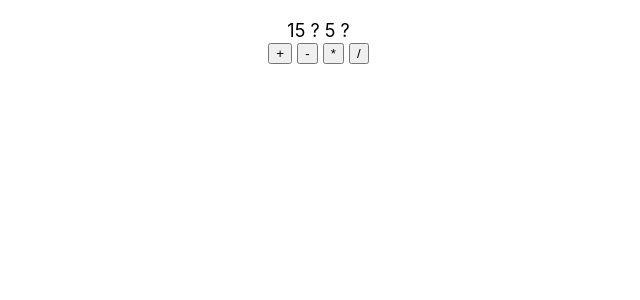
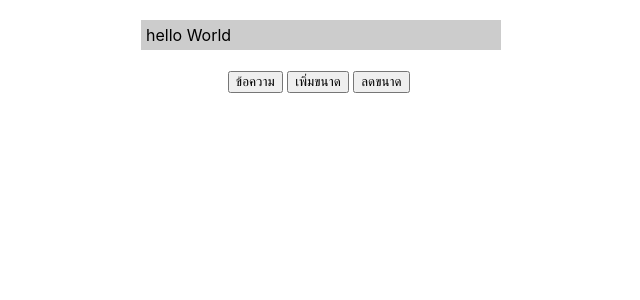
Before and after one commit to Pis2la/app1, a React (Create React App) app: page / in a window 1280 px wide. Shown: the top 300 px of the page, without its empty margins (319-959 px from the left). Built offline with nearby package versions, Linux system fonts and the light colour scheme.

Commit message:
state-func

```diff
--- a/src/App.js
+++ b/src/App.js
@@ -1,7 +1,7 @@
 import React from 'react'
-import RefsFunc from './refs-func'
+import MessageBox from './state-func'
 export default function app(){
   return(
-    <RefsFunc/>
+    <MessageBox/>
   )
 }
--- a/src/state-func.js
+++ b/src/state-func.js
@@ -0,0 +1,34 @@
+import React, { useState } from "react";
+export default function MessageBox(){
+    let[text,setText]=useState('hello World')
+    let[size,setSize]=React.useState(16)
+
+    const onClickSetText=()=>{
+        let t=prompt('กำหนดข้อความ')
+        if (t){
+            setText(t)
+        }
+    }
+    const onClickZoomin=()=>{
+        let newSize=size+1
+        setSize(newSize)
+    }
+    let msgboxStyle={
+        display:'inline-block',
+        width:350,
+        fontSize:size,
+        backgroundColor:'#ccc',
+        padding:5,
+        textAlign:'Left'
+    }
+    return(
+        <div style={{textAlign:'center',marginTop:20}}>
+            <div style={msgboxStyle}>{text}
+            </div><br/><br/>
+        <button onClick={onClickSetText}>ข้อความ</button>&nbsp;
+        <button onClick={onClickZoomin}>เพิ่มขนาด</button>&nbsp;
+        <button onClick={()=>setSize(size-1)}>ลดขนาด</button>&nbsp;
+
+        </div>
+    )
+}
```
